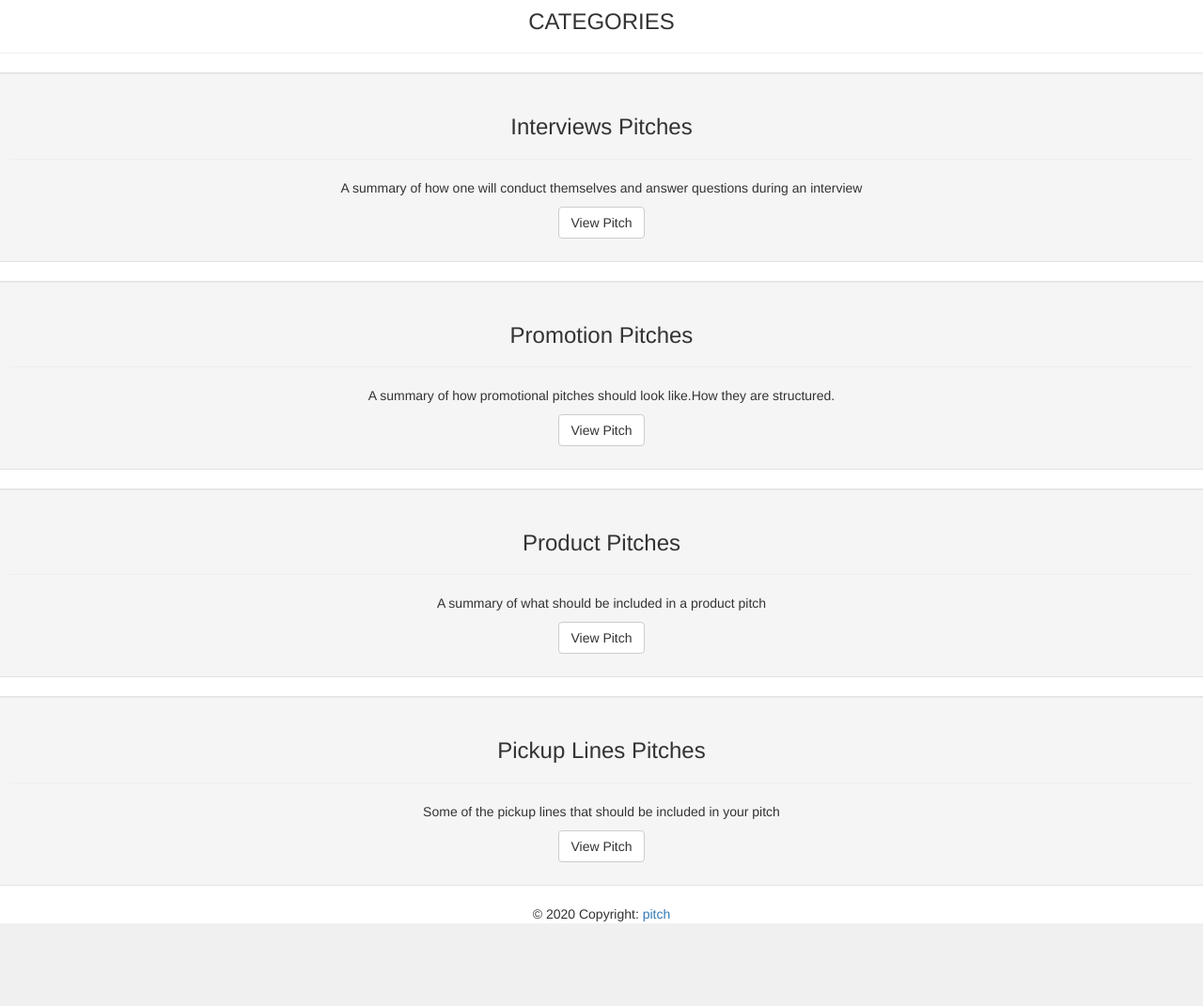
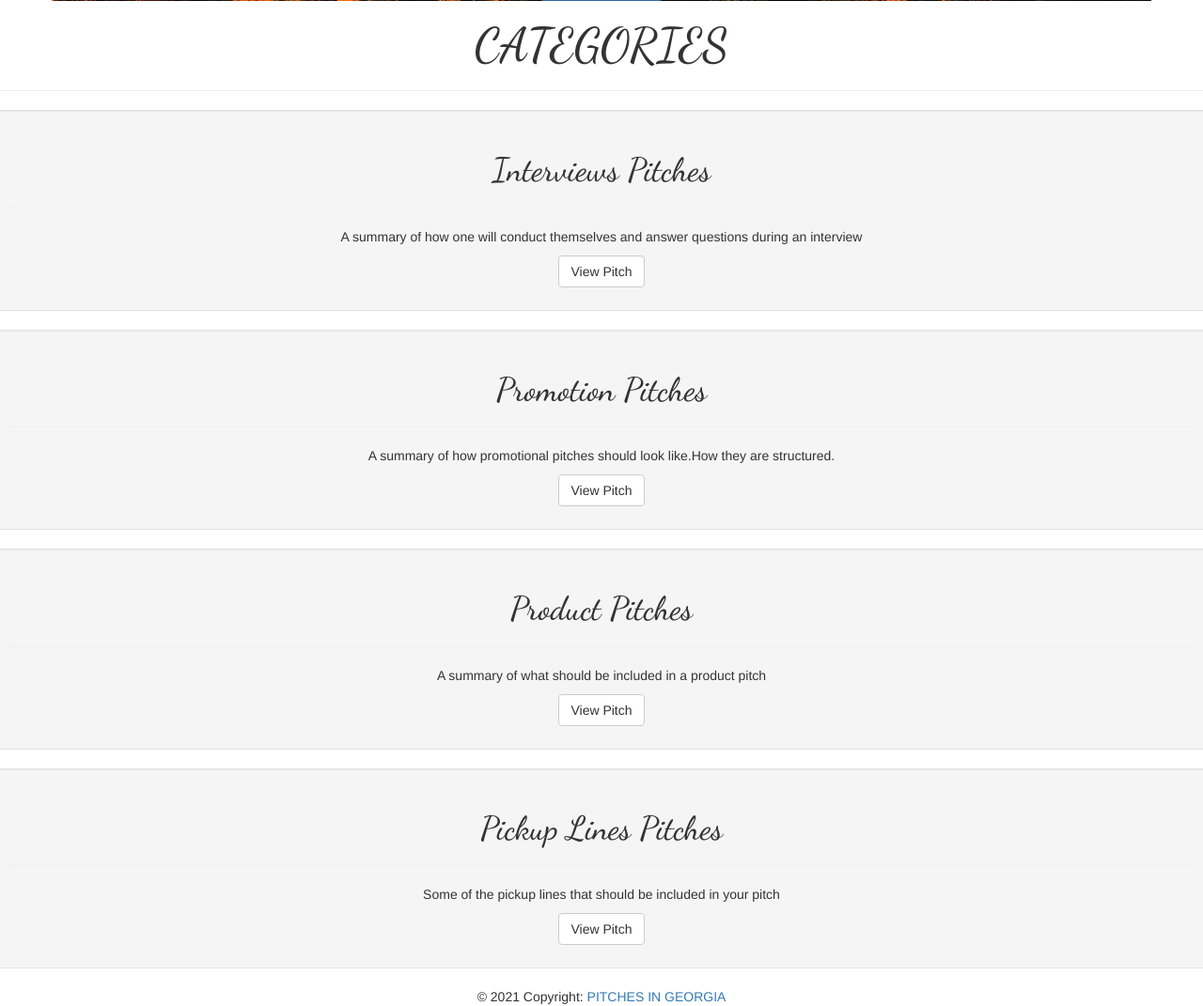
Before and after one commit to Chebichii-Lab/pitches, a Flask app: page / in a window 1280 px wide. Shown: the part 381-1452 px from the top of the page at 94% size. Before the commit the page ends 1364 px from the top, so only its background shows below. Run offline with Flask 2, Linux system fonts and the light colour scheme; data that the repository does not hold is empty; some libraries are stand-ins or nearby versions.

Commit message:
add style in the index.html file

```diff
--- a/app/templates/index.html
+++ b/app/templates/index.html
@@ -1,23 +1,31 @@
 {% extends 'base.html'%}
 {% import 'macros.html' as macro %}
 {% block content%}
-<div class="">
-  <div class="jumbotron jumbotron-fluid" style="background-image: url(https://mdbootstrap.com/img/Photos/Others/gradient1.jpg);">
-    <div class="container text-white text-center">
-      <h2 class="card-title h1-responsive font-bold" style="font-size:50px; ">PITCHES IN GEORGIA</h2>
-      <p class="lead">Welcome to PITCHES in GEORGIA! Just like Peaches in the state of Georgia are known to be produced in high quality and quantity, the PITCHES IN GEORGIA give you the best pitches ever!</p>
-      <a class="btn btn-outline-white btn-md" href=""><i class="fas fa-clone left"></i>Create Pitch</a>
+  <link rel="preconnect" href="https://fonts.gstatic.com">
+<link href="https://fonts.googleapis.com/css2?family=Dancing+Script:wght@500&display=swap" rel="stylesheet">
+  <style>
+    #background{
+      background-image: url('../static/adelin-grigorescu-0FcicnYXOko-unsplash.jpg');
+      background-position: center;
+      background-size: cover;
+      background-repeat: no-repeat;
+    }
+  </style>
+    <div class="container text-white text-center" id="background">
+      <h2 class="card-title h1-responsive font-bold" style="font-size:80px; color:white; font-family: 'Dancing Script', cursive;">PITCHES IN GEORGIA</h2>
+      <p class="lead" style="color: white; font-size:30px;">Welcome to PITCHES in GEORGIA! Just like Peaches in the state of Georgia are known to be produced in high quality and quantity, the PITCHES IN GEORGIA give you the best pitches ever!</p>
+      <a class="btn btn-primary btn-lg" href=""><i class="fas fa-clone left"></i>Create Pitch</a>
     </div>
   </div>
 
-<h3 class="text-center text-uppercase text-bold">Categories</h3>
+<h3 class="text-center text-uppercase text-bold" style="font-family: 'Dancing Script', cursive; font-size:50px;">Categories</h3>
 <hr>
 
   <div class="row m-3">
     <div class="col-sm">
       <div class=" card col-sm pt-2">
         <div class="well well-lg p-3" style="text-align: center;">
-            <h3 class="">Interviews Pitches</h3>
+            <h3 class="" style="font-family: 'Dancing Script', cursive; font-size:35px;">Interviews Pitches</h3>
             <hr>
             <p>A summary of how one will conduct themselves and answer questions during an interview </p>
                 <a href="" class="btn btn-default btn-center -center">
@@ -28,7 +36,7 @@
     <div class="col-sm">
       <div class=" card col-sm mt-2">
         <div class="well well-lg p-3" style="text-align: center;">
-            <h3>Promotion Pitches</h3>
+            <h3 style="font-family: 'Dancing Script', cursive; font-size:35px;">Promotion Pitches</h3>
             <hr>
             <p>A summary of how promotional pitches should look like.How they are structured. </p>
                 <a href="" class="btn btn-default btn-center -center">
@@ -42,7 +50,7 @@
     <div class="col-sm">
       <div class=" card col-sm mt-2">
         <div class="well well-lg p-3" style="text-align: center;">
-            <h3>Product Pitches</h3>
+            <h3 style="font-family: 'Dancing Script', cursive; font-size:35px;">Product Pitches</h3>
             <hr>
             <p>A summary of what should be included in a product pitch </p>
                 <a href="" class="btn btn-default btn-center -center">
@@ -54,7 +62,7 @@
     <div class="col-sm">
       <div class=" card col-sm mt-2">
         <div class="well well-lg p-3" style="text-align: center;">
-            <h3>Pickup Lines Pitches</h3>
+            <h3 style="font-family: 'Dancing Script', cursive; font-size:35px;">Pickup Lines Pitches</h3>
             <hr>
             <p> Some of the pickup lines that should be included in your pitch</p>
                 <a href="" class="btn btn-default btn-center -center">
@@ -68,8 +76,8 @@
 <footer class="page-footer font-small blue-grey darken-3">
 
   <!-- Copyright -->
-  <div class="footer-copyright text-center py-3">© 2020 Copyright:
-    <a href="https://mdbootstrap.com/">pitch</a>
+  <div class="footer-copyright text-center py-3">© 2021 Copyright:
+    <a href="https://mdbootstrap.com/">PITCHES IN GEORGIA</a>
   </div>
   <!-- Copyright -->
 
```
Also changed, not shown: app/static/adelin-grigorescu-0FcicnYXOko-unsplash.jpg (added).
